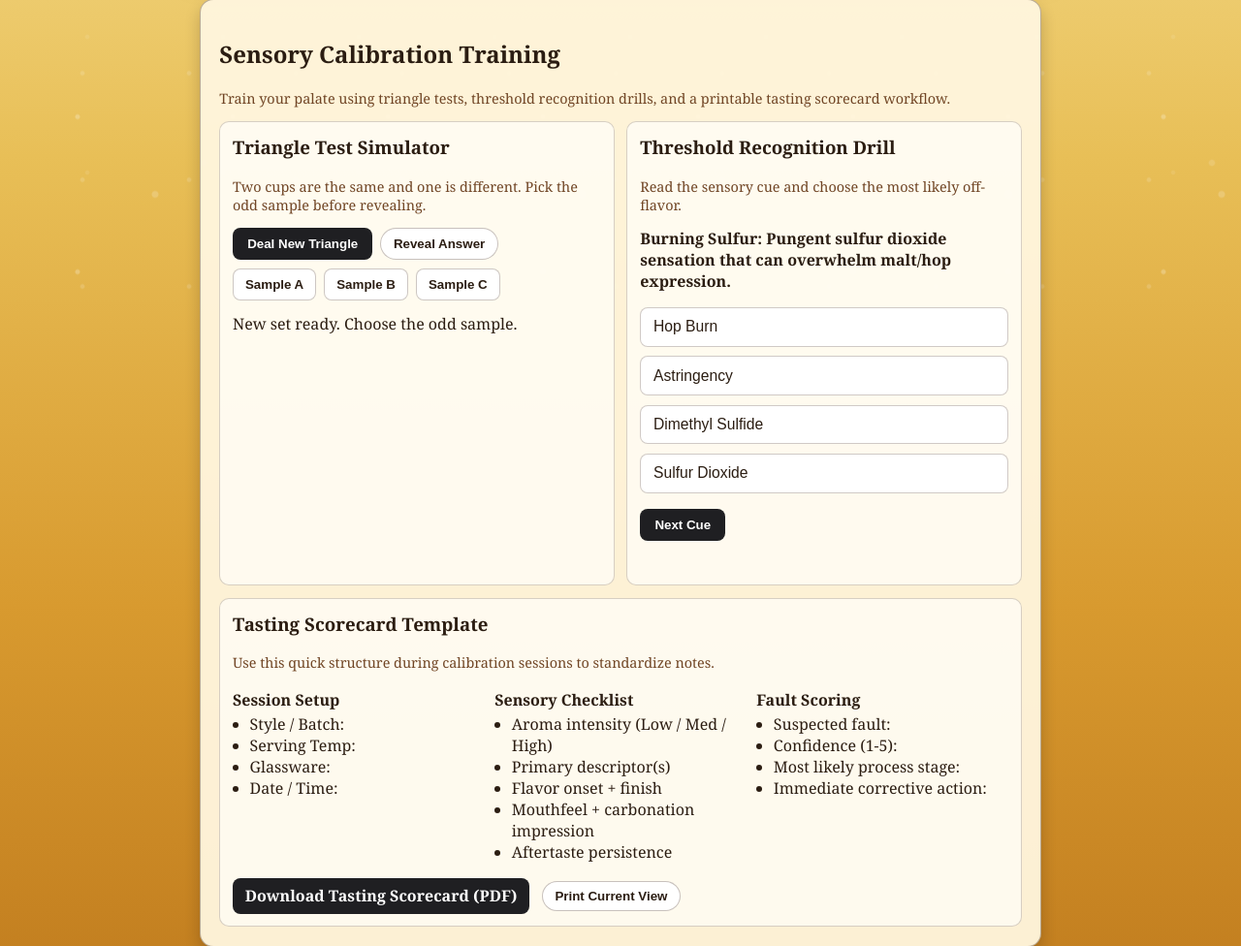
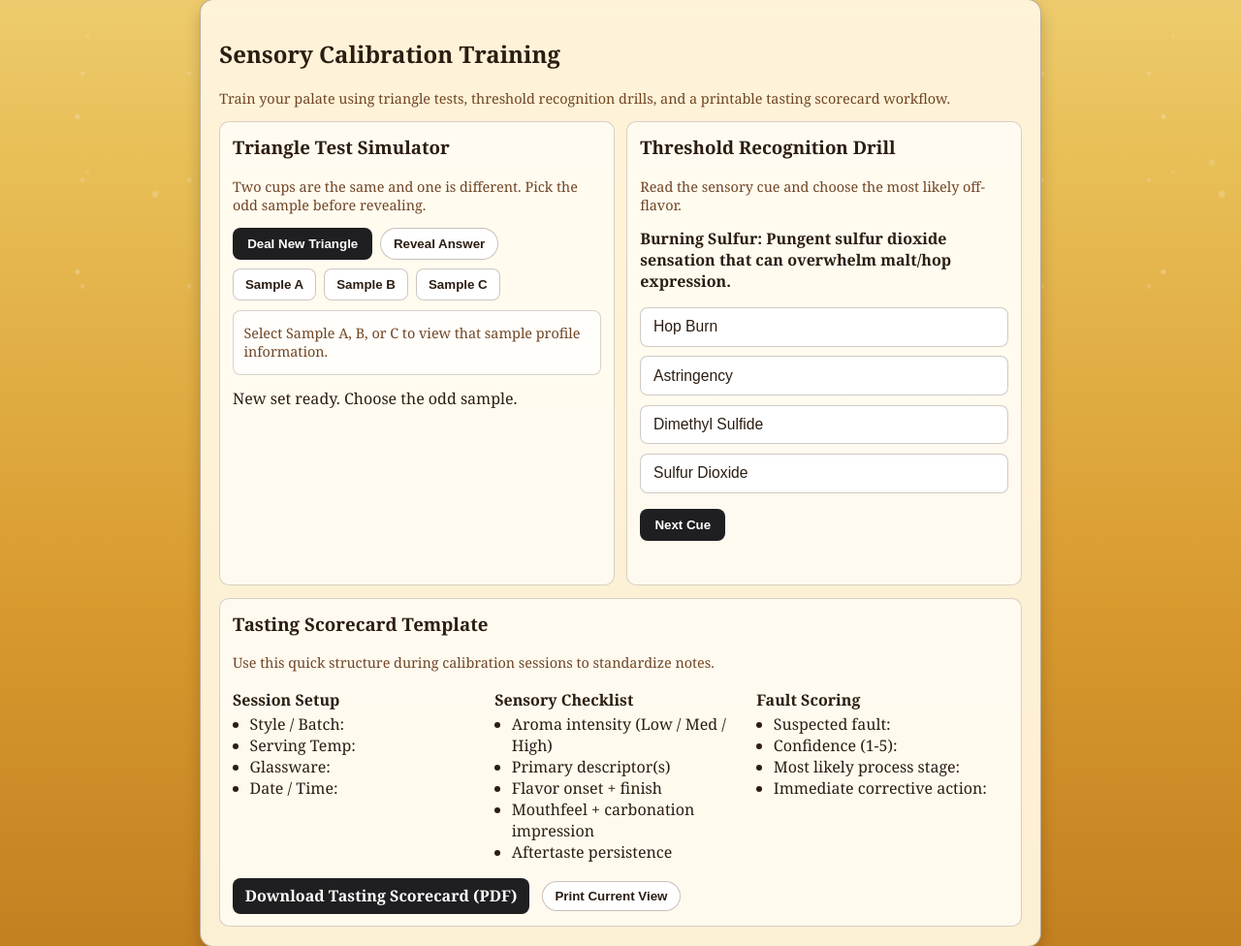
Before and after one commit to greenladdev/BeerLabRepo, a Flask app: page /sensory-training in a window 1280 px wide. Shown: the part 390-1366 px from the top of the page at 97% size. Run offline with Flask 3, Linux system fonts and the light colour scheme.

Commit message:
Show per-sample details in triangle simulator

```diff
--- a/app/static/styles.css
+++ b/app/static/styles.css
@@ -771,3 +771,19 @@ body > * {
   background: rgba(255, 255, 255, 0.6);
   font-style: italic;
 }
+
+.triangle-info {
+  margin-top: 0.6rem;
+  background: rgba(255, 255, 255, 0.78);
+  border: 1px solid rgba(58, 35, 19, 0.2);
+  border-radius: 8px;
+  padding: 0.65rem;
+}
+
+.triangle-info h4 {
+  margin: 0 0 0.35rem;
+}
+
+.triangle-info .small {
+  margin: 0.2rem 0;
+}
--- a/app/templates/sensory.html
+++ b/app/templates/sensory.html
@@ -16,6 +16,9 @@
         <button class="triangle-btn" data-sample="A" type="button">Sample A</button>
         <button class="triangle-btn" data-sample="B" type="button">Sample B</button>
         <button class="triangle-btn" data-sample="C" type="button">Sample C</button>
+      </div>
+      <div id="triangle-sample-info" class="triangle-info">
+        <p class="small">Select Sample A, B, or C to view that sample profile information.</p>
       </div>
       <p id="triangle-feedback" class="feedback"></p>
     </article>
@@ -98,15 +101,75 @@
 
     const triangleButtons = Array.from(document.querySelectorAll(".triangle-btn"));
     const triangleFeedback = document.getElementById("triangle-feedback");
+    const triangleInfo = document.getElementById("triangle-sample-info");
     const triangleNewBtn = document.getElementById("triangle-new");
     const triangleRevealBtn = document.getElementById("triangle-reveal");
+
+    const sampleKeys = ["A", "B", "C"];
     let oddSample = "A";
+    let oddFlavorName = "";
+    let sampleProfiles = {};
+
+    const pickRandomFlavor = () => flavors[Math.floor(Math.random() * flavors.length)];
+
+    const renderTriangleInfo = (sampleKey) => {
+      const flavor = sampleProfiles[sampleKey];
+      if (!flavor) {
+        triangleInfo.innerHTML = '<p class="small">No sample profile available.</p>';
+        return;
+      }
+
+      const stage = (flavor.primary_stage || "unknown").replaceAll("_", " ");
+      const styles = (flavor.common_styles || []).slice(0, 3).join(", ");
+
+      triangleInfo.innerHTML = `
+        <h4>Sample ${sampleKey}</h4>
+        <p class="small"><strong>Profile:</strong> ${flavor.name} (${flavor.nickname})</p>
+        <p class="small"><strong>Family / Stage:</strong> ${flavor.family} / ${stage}</p>
+        <p class="small"><strong>Cue:</strong> ${flavor.description}</p>
+        <p class="small"><strong>Common styles:</strong> ${styles || "N/A"}</p>
+      `;
+    };
+
+    const buildTriangleSet = () => {
+      if (flavors.length === 0) {
+        sampleProfiles = {
+          A: { name: "No data", nickname: "", family: "", primary_stage: "", description: "Flavor data not loaded.", common_styles: [] },
+          B: { name: "No data", nickname: "", family: "", primary_stage: "", description: "Flavor data not loaded.", common_styles: [] },
+          C: { name: "No data", nickname: "", family: "", primary_stage: "", description: "Flavor data not loaded.", common_styles: [] },
+        };
+        oddSample = "A";
+        oddFlavorName = "No data";
+        return;
+      }
+
+      const baseFlavor = pickRandomFlavor();
+      let oddFlavor = pickRandomFlavor();
+
+      if (flavors.length > 1) {
+        let guard = 0;
+        while (oddFlavor.slug === baseFlavor.slug && guard < 12) {
+          oddFlavor = pickRandomFlavor();
+          guard += 1;
+        }
+      }
+
+      oddSample = sampleKeys[Math.floor(Math.random() * sampleKeys.length)];
+      oddFlavorName = oddFlavor.name;
+      sampleProfiles = {
+        A: baseFlavor,
+        B: baseFlavor,
+        C: baseFlavor,
+      };
+      sampleProfiles[oddSample] = oddFlavor;
+    };
 
     const newTriangle = () => {
-      oddSample = ["A", "B", "C"][Math.floor(Math.random() * 3)];
+      buildTriangleSet();
       triangleFeedback.textContent = "New set ready. Choose the odd sample.";
       triangleFeedback.className = "feedback";
       triangleButtons.forEach((btn) => btn.classList.remove("active"));
+      triangleInfo.innerHTML = '<p class="small">Select Sample A, B, or C to view that sample profile information.</p>';
     };
 
     triangleButtons.forEach((btn) => {
@@ -114,6 +177,7 @@
         const selected = btn.dataset.sample;
         triangleButtons.forEach((node) => node.classList.remove("active"));
         btn.classList.add("active");
+        renderTriangleInfo(selected);
 
         if (selected === oddSample) {
           triangleFeedback.textContent = `Correct. Sample ${selected} is the odd one.`;
@@ -127,7 +191,7 @@
 
     triangleNewBtn.addEventListener("click", newTriangle);
     triangleRevealBtn.addEventListener("click", () => {
-      triangleFeedback.textContent = `Answer revealed: sample ${oddSample} is different.`;
+      triangleFeedback.textContent = `Answer revealed: sample ${oddSample} is different (${oddFlavorName}).`;
       triangleFeedback.className = "feedback";
     });
 
```
